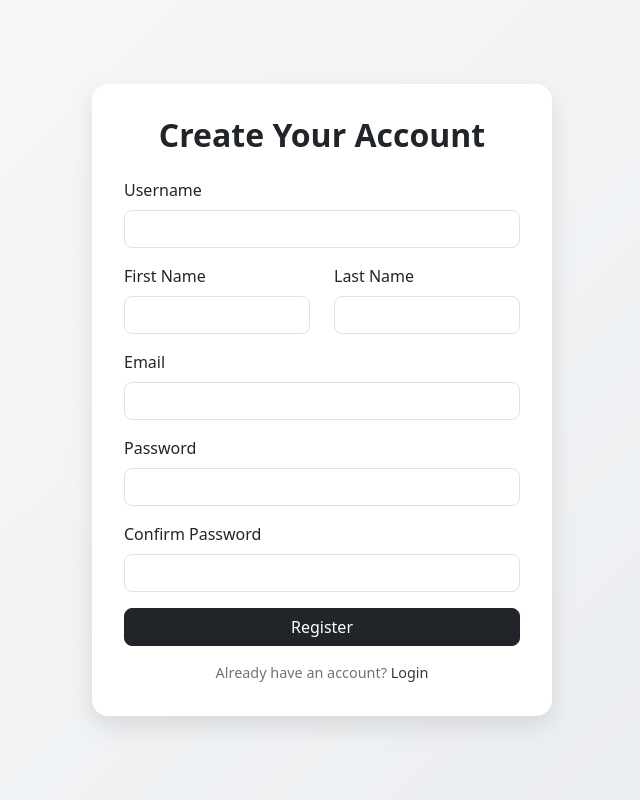
After one commit to PrimeGlorious/ProForge, a Django app: page /register/ in a window 1280 px wide. The commit adds this page. Shown: the whole page, without its empty margins (318-958 px from the left). Run offline with Django 5.2, Linux system fonts and the light colour scheme; some libraries are stand-ins or nearby versions.

Commit message:
Implement login/register

```diff
--- /dev/null
+++ b/candidates/forms.py
@@ -0,0 +1,9 @@
+from django.contrib.auth.forms import UserCreationForm
+
+from candidates.models import Candidate
+
+
+class CandidateRegistrationForm(UserCreationForm):
+    class Meta(UserCreationForm.Meta):
+        model = Candidate
+        fields = UserCreationForm.Meta.fields + ("first_name", "last_name")
--- a/candidates/views.py
+++ b/candidates/views.py
@@ -2,8 +2,11 @@ from django.contrib.auth import get_user_model
 from django.http.request import HttpRequest
 from django.http.response import HttpResponse
 from django.shortcuts import render
+from django.urls import reverse_lazy
+from django.views import generic
 from django.views.generic import ListView, DetailView
 
+from candidates.forms import CandidateRegistrationForm
 from candidates.models import Vacancy, Company
 
 
@@ -41,3 +44,9 @@ class JobsDetailView(DetailView):
     model = Vacancy
     context_object_name = "vacancy"
     template_name = "candidates/vacancies_detail.html"
+
+
+class RegisterView(generic.CreateView):
+    form_class = CandidateRegistrationForm
+    success_url = reverse_lazy("candidates:index")
+    template_name = "registration/signup.html"
--- a/config/settings.py
+++ b/config/settings.py
@@ -130,3 +130,6 @@ STATICFILES_DIRS = [
 DEFAULT_AUTO_FIELD = "django.db.models.BigAutoField"
 
 AUTH_USER_MODEL = "candidates.Candidate"
+
+LOGIN_REDIRECT_URL = "/"
+LOGOUT_REDIRECT_URL = "/"
--- a/config/urls.py
+++ b/config/urls.py
@@ -18,7 +18,11 @@ from django.conf import settings
 from django.conf.urls.static import static
 # from django.contrib import admin
 from django.urls import path, include
+from candidates.views import RegisterView
+
 
 urlpatterns = [
     path("", include("candidates.urls", namespace="candidates")),
+    path("accounts/", include("django.contrib.auth.urls")),
+    path("register/", RegisterView.as_view(), name="register"),
 ] + static(settings.STATIC_URL, document_root=settings.STATIC_ROOT)
--- /dev/null
+++ b/templates/registration/signup.html
@@ -0,0 +1,128 @@
+<!DOCTYPE html>
+<html lang="en">
+<head>
+  <meta charset="UTF-8">
+  <title>Sign Up | ProForge</title>
+  <meta name="viewport" content="width=device-width, initial-scale=1">
+  <link href="https://cdn.jsdelivr.net/npm/bootstrap@5.3.3/dist/css/bootstrap.min.css" rel="stylesheet">
+  <style>
+    body {
+      min-height: 100vh;
+      margin: 0;
+      background: linear-gradient(135deg, #f8f9fa, #e9ecef);
+      display: flex;
+      align-items: center;
+      justify-content: center;
+    }
+
+    .signup-box {
+      width: 100%;
+      max-width: 460px;
+      background: white;
+      border-radius: 16px;
+      box-shadow: 0 10px 25px rgba(0, 0, 0, 0.1);
+      padding: 2rem;
+    }
+
+    .signup-box h2 {
+      font-weight: 700;
+      margin-bottom: 1.5rem;
+    }
+
+    .form-control {
+      border-radius: 8px;
+    }
+
+    .btn-dark {
+      border-radius: 8px;
+    }
+
+    .small-link {
+      font-size: 0.9rem;
+      color: #6c757d;
+    }
+
+    .small-link a {
+      color: #343a40;
+      text-decoration: none;
+    }
+
+    .small-link a:hover {
+      text-decoration: underline;
+    }
+  </style>
+</head>
+<body>
+
+  <div class="signup-box">
+    <h2 class="text-center">Create Your Account</h2>
+
+    <form method="post">
+      {% csrf_token %}
+
+      {% if form.errors %}
+        <div class="alert alert-danger">
+          Please correct the errors below.
+        </div>
+      {% endif %}
+
+      <div class="mb-3">
+        <label for="id_username" class="form-label">Username</label>
+        <input type="text" name="username" class="form-control" id="id_username" value="{{ form.username.value|default_if_none:'' }}">
+        {% if form.username.errors %}
+          <div class="text-danger small">{{ form.username.errors.0 }}</div>
+        {% endif %}
+      </div>
+
+      <div class="row mb-3">
+        <div class="col">
+          <label for="id_first_name" class="form-label">First Name</label>
+          <input type="text" name="first_name" class="form-control" id="id_first_name" value="{{ form.first_name.value|default_if_none:'' }}">
+          {% if form.first_name.errors %}
+            <div class="text-danger small">{{ form.first_name.errors.0 }}</div>
+          {% endif %}
+        </div>
+        <div class="col">
+          <label for="id_last_name" class="form-label">Last Name</label>
+          <input type="text" name="last_name" class="form-control" id="id_last_name" value="{{ form.last_name.value|default_if_none:'' }}">
+          {% if form.last_name.errors %}
+            <div class="text-danger small">{{ form.last_name.errors.0 }}</div>
+          {% endif %}
+        </div>
+      </div>
+
+      <div class="mb-3">
+        <label for="id_email" class="form-label">Email</label>
+        <input type="email" name="email" class="form-control" id="id_email" value="{{ form.email.value|default_if_none:'' }}">
+        {% if form.email.errors %}
+          <div class="text-danger small">{{ form.email.errors.0 }}</div>
+        {% endif %}
+      </div>
+
+      <div class="mb-3">
+        <label for="id_password1" class="form-label">Password</label>
+        <input type="password" name="password1" class="form-control" id="id_password1">
+        {% if form.password1.errors %}
+          <div class="text-danger small">{{ form.password1.errors.0 }}</div>
+        {% endif %}
+      </div>
+
+      <div class="mb-3">
+        <label for="id_password2" class="form-label">Confirm Password</label>
+        <input type="password" name="password2" class="form-control" id="id_password2">
+        {% if form.password2.errors %}
+          <div class="text-danger small">{{ form.password2.errors.0 }}</div>
+        {% endif %}
+      </div>
+
+      <button type="submit" class="btn btn-dark w-100 mb-3">Register</button>
+    </form>
+
+    <p class="text-center small-link mb-0">
+      Already have an account?
+      <a href="{% url 'login' %}">Login</a>
+    </p>
+  </div>
+
+</body>
+</html>
```
Also changed, not shown: templates/includes/header.html (+22 -6 lines), templates/registration/login.html (added, +98 -0 lines).
